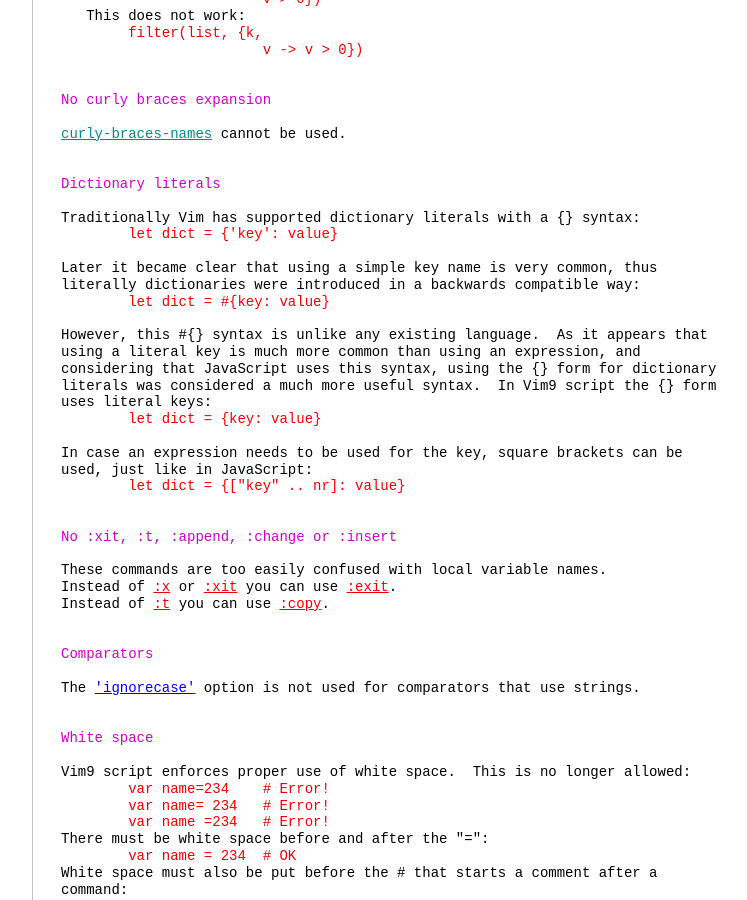
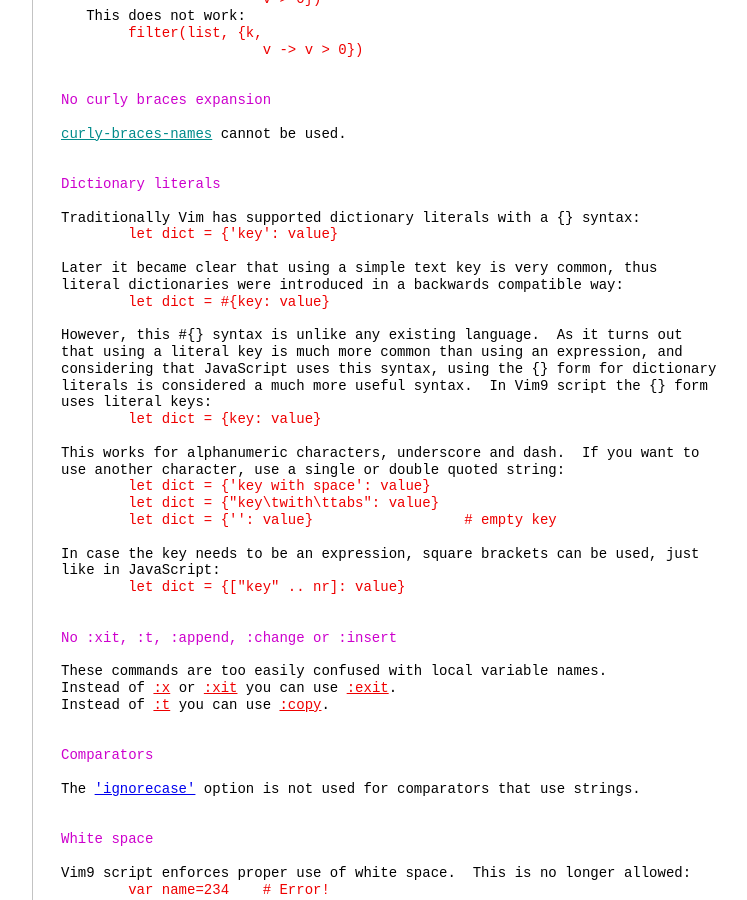
Before and after one commit to vim-jp/vimdoc-en, a Jekyll site: the page built from vim9.html, in a window 1280 px wide and 900 px high, scrolled down 7300 px. Shown: the whole window, without its empty margins (340-1087 px from the left). Built offline with Jekyll 4.4.1, drawn with Linux system fonts in a browser that asks for light colours; nearby versions of some CDN libraries; comment, search, counter and statistics services are not loaded; some of the changed text lies outside the part shown.

Commit message:
Generated by Travis JOB 1419.1
https://travis-ci.com/github/vim-jp/vimdoc-en/builds/206750681

```diff
--- a/vim9.html
+++ b/vim9.html
@@ -3,7 +3,7 @@ layout: vimdoc
 helpname: 'vim9'
 ---
 <div id='vimCodeElement'>
-<a class="Constant" href="vim9.html" name="vim9.txt">vim9.txt</a>&nbsp;&nbsp;&nbsp;&nbsp;&nbsp;&nbsp;For&nbsp;<span class="Identifier">Vim version 8.2.</span>&nbsp;&nbsp;Last change: 2020 Nov 25<br>
+<a class="Constant" href="vim9.html" name="vim9.txt">vim9.txt</a>&nbsp;&nbsp;&nbsp;&nbsp;&nbsp;&nbsp;For&nbsp;<span class="Identifier">Vim version 8.2.</span>&nbsp;&nbsp;Last change: 2020 Dec 04<br>
 <br>
 <br>
 &nbsp;&nbsp;&nbsp;&nbsp;&nbsp;&nbsp;&nbsp;&nbsp;&nbsp;&nbsp;&nbsp;&nbsp;&nbsp;&nbsp;&nbsp;&nbsp;&nbsp;&nbsp;<span class="Identifier">VIM REFERENCE MANUAL&nbsp;&nbsp;&nbsp;&nbsp;by Bram Moolenaar</span><br>
@@ -441,19 +441,25 @@ arguments:<br>
 Traditionally Vim has supported dictionary literals with a {} syntax:<br>
 <div class="helpExample">&nbsp;&nbsp;&nbsp;&nbsp;&nbsp;&nbsp;&nbsp;&nbsp;let dict = {'key': value}</div>
 <br>
-Later it became clear that using a simple key name is very common, thus<br>
-literally dictionaries were introduced in a backwards compatible way:<br>
+Later it became clear that using a simple text key is very common, thus<br>
+literal dictionaries were introduced in a backwards compatible way:<br>
 <div class="helpExample">&nbsp;&nbsp;&nbsp;&nbsp;&nbsp;&nbsp;&nbsp;&nbsp;let dict = #{key: value}</div>
 <br>
-However, this #{} syntax is unlike any existing language.&nbsp;&nbsp;As it appears that<br>
-using a literal key is much more common than using an expression, and<br>
+However, this #{} syntax is unlike any existing language.&nbsp;&nbsp;As it turns out<br>
+that using a literal key is much more common than using an expression, and<br>
 considering that JavaScript uses this syntax, using the {} form for dictionary<br>
-literals was considered a much more useful syntax.&nbsp;&nbsp;In Vim9 script the {} form<br>
+literals is considered a much more useful syntax.&nbsp;&nbsp;In Vim9 script the {} form<br>
 uses literal keys:<br>
 <div class="helpExample">&nbsp;&nbsp;&nbsp;&nbsp;&nbsp;&nbsp;&nbsp;&nbsp;let dict = {key: value}</div>
 <br>
-In case an expression needs to be used for the key, square brackets can be<br>
-used, just like in JavaScript:<br>
+This works for alphanumeric characters, underscore and dash.&nbsp;&nbsp;If you want to<br>
+use another character, use a single or double quoted string:<br>
+<div class="helpExample">&nbsp;&nbsp;&nbsp;&nbsp;&nbsp;&nbsp;&nbsp;&nbsp;let dict = {'key with space': value}<br>
+&nbsp;&nbsp;&nbsp;&nbsp;&nbsp;&nbsp;&nbsp;&nbsp;let dict = {&quot;key\twith\ttabs&quot;: value}<br>
+&nbsp;&nbsp;&nbsp;&nbsp;&nbsp;&nbsp;&nbsp;&nbsp;let dict = {'': value}&nbsp;&nbsp;&nbsp;&nbsp;&nbsp;&nbsp;&nbsp;&nbsp;&nbsp;&nbsp;&nbsp;&nbsp;&nbsp;&nbsp;&nbsp;&nbsp;&nbsp;&nbsp;# empty key</div>
+<br>
+In case the key needs to be an expression, square brackets can be used, just<br>
+like in JavaScript:<br>
 <div class="helpExample">&nbsp;&nbsp;&nbsp;&nbsp;&nbsp;&nbsp;&nbsp;&nbsp;let dict = {[&quot;key&quot; .. nr]: value}</div>
 <br>
 <br>
```
